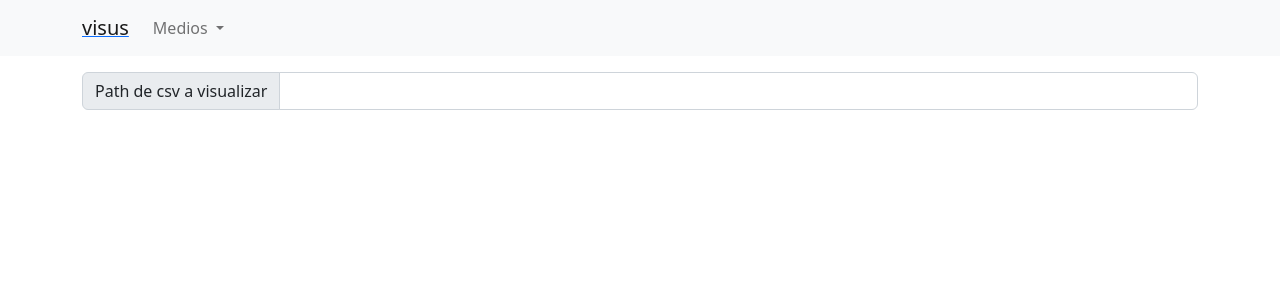
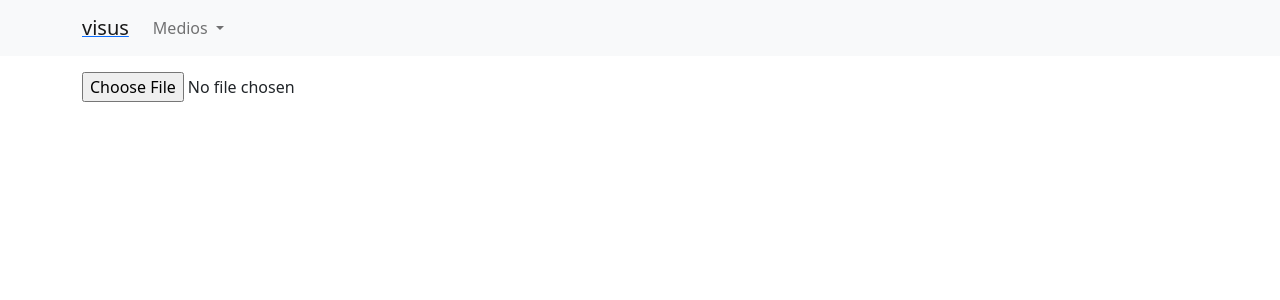
Before and after one commit to elateneoac/dlm-visus, a Vue app: page /#/topico-por-fecha in a window 1280 px wide. Shown: the top 300 px of the page. Built offline with nearby package versions, Linux system fonts and the light colour scheme.

Commit message:
reemplazo input texto por input de archivo

```diff
--- a/src/components/controles/LienzoControl.vue
+++ b/src/components/controles/LienzoControl.vue
@@ -24,7 +24,7 @@
                 <hr class="my-2">
                 <div class="col-3">
                     <div class="input-group mb-3">
-                        <span class="input-group-text">izquierda</span>
+                        <span class="input-group-text">izq</span>
                         <input  :value="modelValue.margen.izquierda" @change="this.emitirMargen('izquierda', $event.target.value)" type="number" class="form-control">
                     </div>
                 </div>
--- a/src/views/VistaTopicoPorDiario.vue
+++ b/src/views/VistaTopicoPorDiario.vue
@@ -1,8 +1,9 @@
 <template>
     <div class="container">
         <div class="input-group mb-3">
-            <span class="input-group-text">csv</span>
-            <input v-model.lazy="path_csv" type="text" class="form-control">
+            <!-- <span class="input-group-text">csv</span>
+            <input v-model.lazy="path_csv" type="text" class="form-control"> -->
+            <input class="input-csv" type="file" accept=".csv" @change="cargar">
         </div>
 
         <lienzo-control v-if="this.df" v-model="this.controles.lienzo"/>
@@ -70,8 +71,18 @@ export default {
     },
 
     methods: {
-        leer_csv() {
-            d3.csv(this.path_csv)
+        cargar(evento) {
+            const file = evento.target.files[0]
+            const reader = new FileReader()
+            reader.onload = () => {
+                const dataUrl = reader.result;
+                this.leer_csv(dataUrl);
+            }
+            reader.readAsDataURL(file)
+        },
+
+        leer_csv(path) {
+            d3.csv(path)
             .then( (data) => {
 
                 // armo frecuencia por fecha y diario:
--- a/src/views/VistaTopicoPorFecha.vue
+++ b/src/views/VistaTopicoPorFecha.vue
@@ -1,8 +1,9 @@
 <template>
     <div class="container">
         <div class="input-group mb-3">
-            <span class="input-group-text">Path de csv a visualizar</span>
-            <input v-model.lazy="path_csv" type="text" class="form-control">
+            <!-- <span class="input-group-text">csv</span>
+            <input v-model.lazy="path_csv" type="text" class="form-control"> -->
+            <input class="input-csv" type="file" accept=".csv" @change="cargar">
         </div>
         <lienzo-control v-if="this.df" v-model="this.controles.lienzo"/>
     </div>
@@ -31,7 +32,7 @@ export default {
 
     watch: {
         path_csv(nuevo, viejo) {
-            this.leer_csv();
+            this.leer_csv(this.path_csv);
         },
         controles : {
             handler(nuevos, viejos) {
@@ -61,12 +62,19 @@ export default {
     },
 
     methods: {
-        descargar() {
-            download();
+        cargar(evento) {
+            const file = evento.target.files[0]
+            const reader = new FileReader()
+            reader.onload = () => {
+                const dataUrl = reader.result;
+                this.leer_csv(dataUrl);
+            }
+            reader.readAsDataURL(file)
         },
 
-        leer_csv() {
-            d3.csv(this.path_csv)
+        leer_csv(path) {
+            // d3.csv(this.path_csv)
+            d3.csv(path)
             .then( (data) => {
 
                 // armo frecuencia por fecha y diario:
--- a/src/views/VistaTopicoPorFechaYDiario.vue
+++ b/src/views/VistaTopicoPorFechaYDiario.vue
@@ -2,8 +2,9 @@
 
     <div class="container">
         <div class="input-group mb-3">
-            <span class="input-group-text">Path de csv a visualizar</span>
-            <input v-model.lazy="path_csv" type="text" class="form-control">
+            <!-- <span class="input-group-text">Path de csv a visualizar</span>
+            <input v-model.lazy="path_csv" type="text" class="form-control"> -->
+            <input class="input-csv" type="file" accept=".csv" @change="cargar">
         </div>
 
         <lienzo-control v-if="this.df" v-model="this.controles.lienzo"/>
@@ -73,12 +74,18 @@ export default {
     },
 
     methods: {
-        descargar() {
-            download();
+        cargar(evento) {
+            const file = evento.target.files[0]
+            const reader = new FileReader()
+            reader.onload = () => {
+                const dataUrl = reader.result;
+                this.leer_csv(dataUrl);
+            }
+            reader.readAsDataURL(file)
         },
 
-        leer_csv() {
-            d3.csv(this.path_csv)
+        leer_csv(path) {
+            d3.csv(path)
             .then( (data) => {
 
                 // armo frecuencia por fecha y diario:
--- a/src/views/VistaTopicosPorDiario.vue
+++ b/src/views/VistaTopicosPorDiario.vue
@@ -2,8 +2,9 @@
 
     <div class="container">
         <div class="input-group mb-3">
-            <span class="input-group-text">Path de csv a visualizar</span>
-            <input v-model.lazy="path_csv" type="text" class="form-control">
+            <!-- <span class="input-group-text">Path de csv a visualizar</span>
+            <input v-model.lazy="path_csv" type="text" class="form-control"> -->
+            <input class="input-csv" type="file" accept=".csv" @change="cargar">
         </div>
 
         <lienzo-control v-if="this.df" v-model="this.controles.lienzo"/>
@@ -72,12 +73,18 @@ export default {
     },
 
     methods: {
-        descargar() {
-            download();
+        cargar(evento) {
+            const file = evento.target.files[0]
+            const reader = new FileReader()
+            reader.onload = () => {
+                const dataUrl = reader.result;
+                this.leer_csv(dataUrl);
+            }
+            reader.readAsDataURL(file)
         },
 
-        leer_csv() {
-            d3.csv(this.path_csv)
+        leer_csv(path) {
+            d3.csv(path)
             .then( (data) => {
 
                 // armo frecuencia por fecha y diario:
--- a/src/views/VistaTopicosPorFecha.vue
+++ b/src/views/VistaTopicosPorFecha.vue
@@ -2,8 +2,9 @@
 
     <div class="container">
         <div class="input-group mb-3">
-            <span class="input-group-text">Path de csv a visualizar</span>
-            <input v-model.lazy="path_csv" type="text" class="form-control">
+            <!-- <span class="input-group-text">Path de csv a visualizar</span>
+            <input v-model.lazy="path_csv" type="text" class="form-control"> -->
+            <input class="input-csv" type="file" accept=".csv" @change="cargar">
         </div>
         <lienzo-control v-if="this.df" v-model="this.controles.lienzo"/>
     </div>
@@ -72,12 +73,18 @@ export default {
     },
 
     methods: {
-        descargar() {
-            download();
+        cargar(evento) {
+            const file = evento.target.files[0]
+            const reader = new FileReader()
+            reader.onload = () => {
+                const dataUrl = reader.result;
+                this.leer_csv(dataUrl);
+            }
+            reader.readAsDataURL(file)
         },
 
-        leer_csv() {
-            d3.csv(this.path_csv)
+        leer_csv(path) {
+            d3.csv(path)
             .then( (data) => {
 
                 // armo frecuencia por fecha y diario:
```
